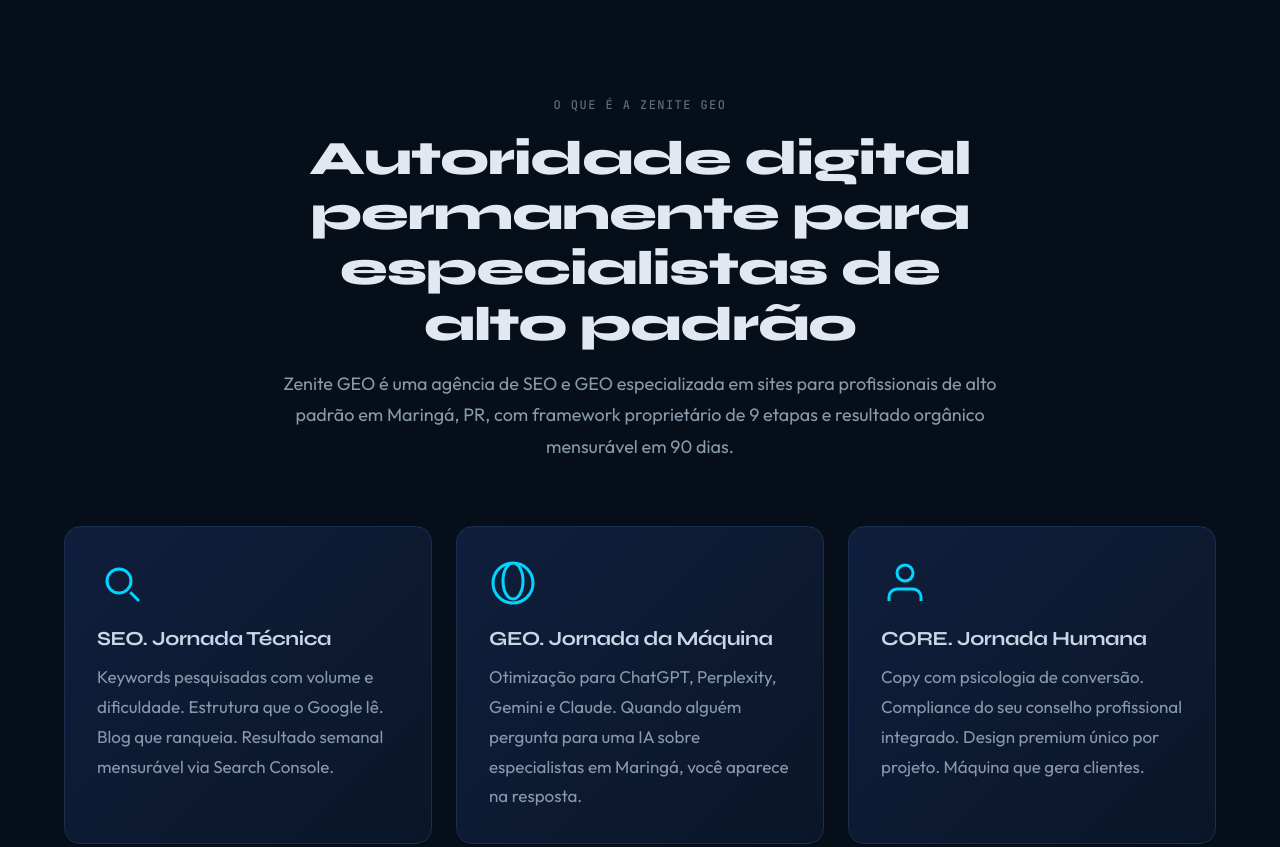
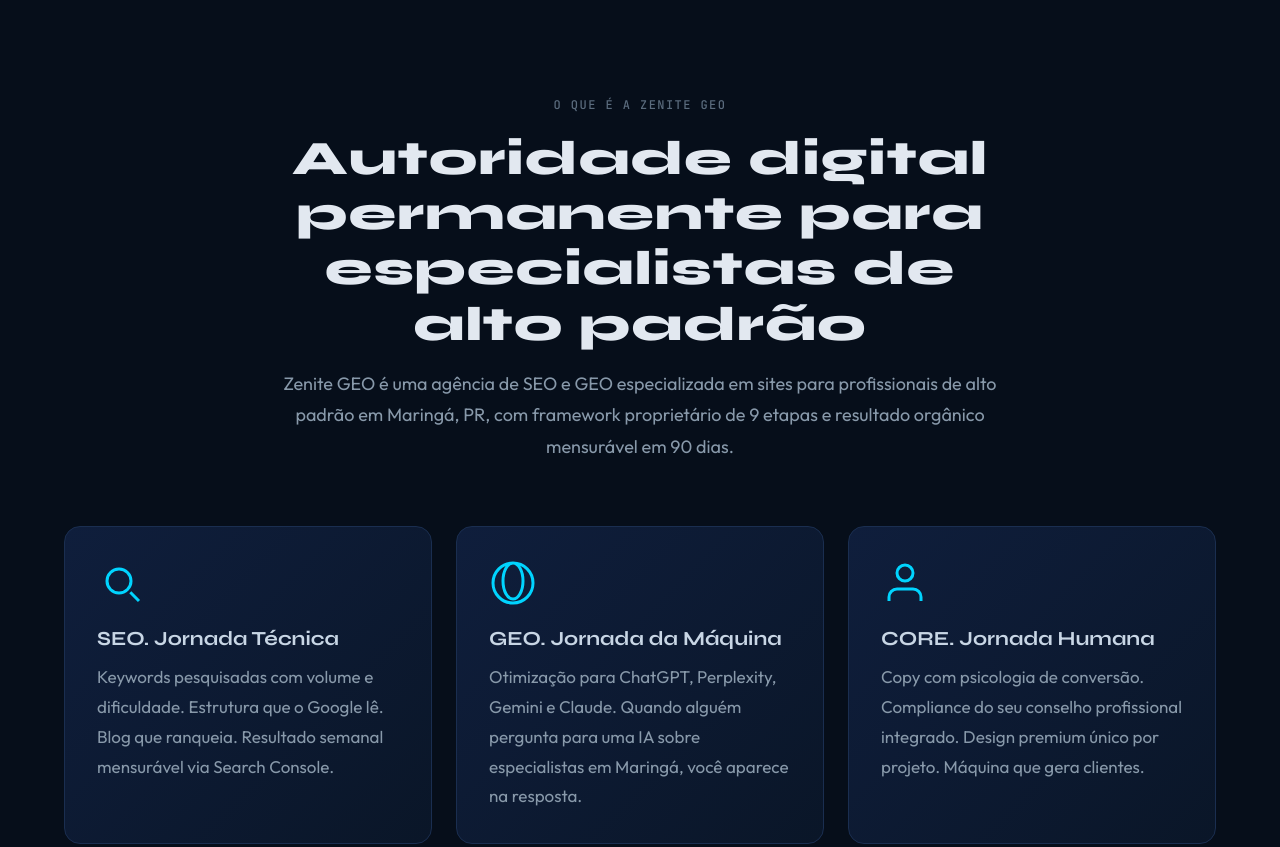
Before and after one commit to marcosvinicis/zenitegeo, a plain HTML site: page index.html in a window 1280 px wide. Shown: the part 1520-2367 px from the top of the page. Drawn offline with Linux system fonts and the light colour scheme.

Commit message:
style: adiciona letter-spacing positivo nos h1 e h2

```diff
--- a/assets/css/style.css
+++ b/assets/css/style.css
@@ -126,11 +126,10 @@ button { cursor: pointer; border: none; background: none; font-family: inherit;
 h1, h2, h3, h4 {
   font-family: var(--font-display);
   line-height: 1.15;
-  letter-spacing: -0.02em;
   color: var(--color-heading);
 }
-h1 { font-size: clamp(var(--text-4xl), 6vw, var(--text-7xl)); font-weight: 800; }
-h2 { font-size: clamp(var(--text-3xl), 4vw, var(--text-5xl)); font-weight: 800; }
+h1 { font-size: clamp(var(--text-4xl), 6vw, var(--text-7xl)); font-weight: 800; letter-spacing: 0.03em; }
+h2 { font-size: clamp(var(--text-3xl), 4vw, var(--text-5xl)); font-weight: 800; letter-spacing: 0.02em; }
 h3 { font-size: clamp(var(--text-xl), 2.5vw, var(--text-3xl)); font-weight: 700; color: var(--color-white); }
 h4 { font-size: var(--text-xl); font-weight: 700; color: var(--color-white); }
 
```
